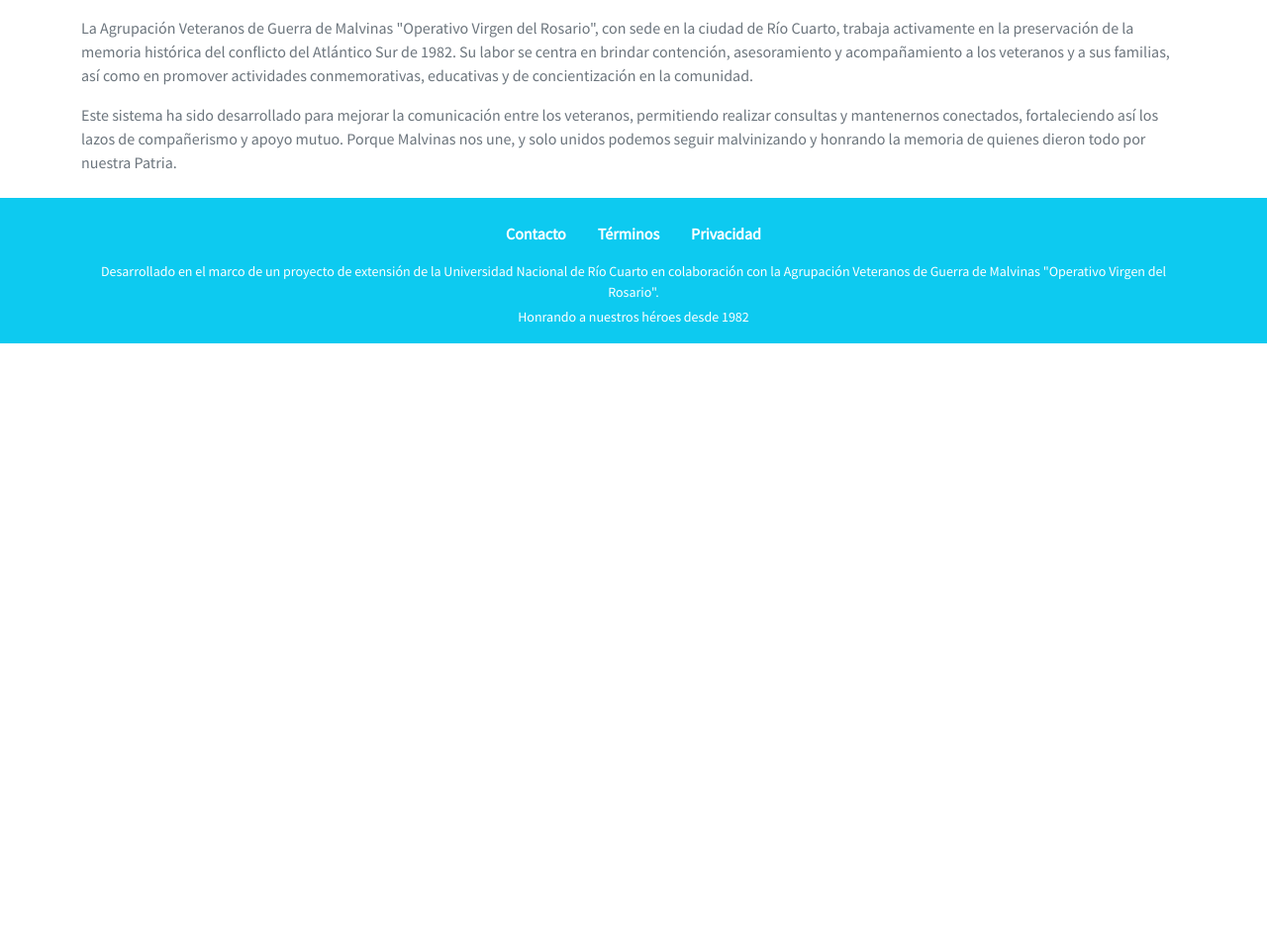
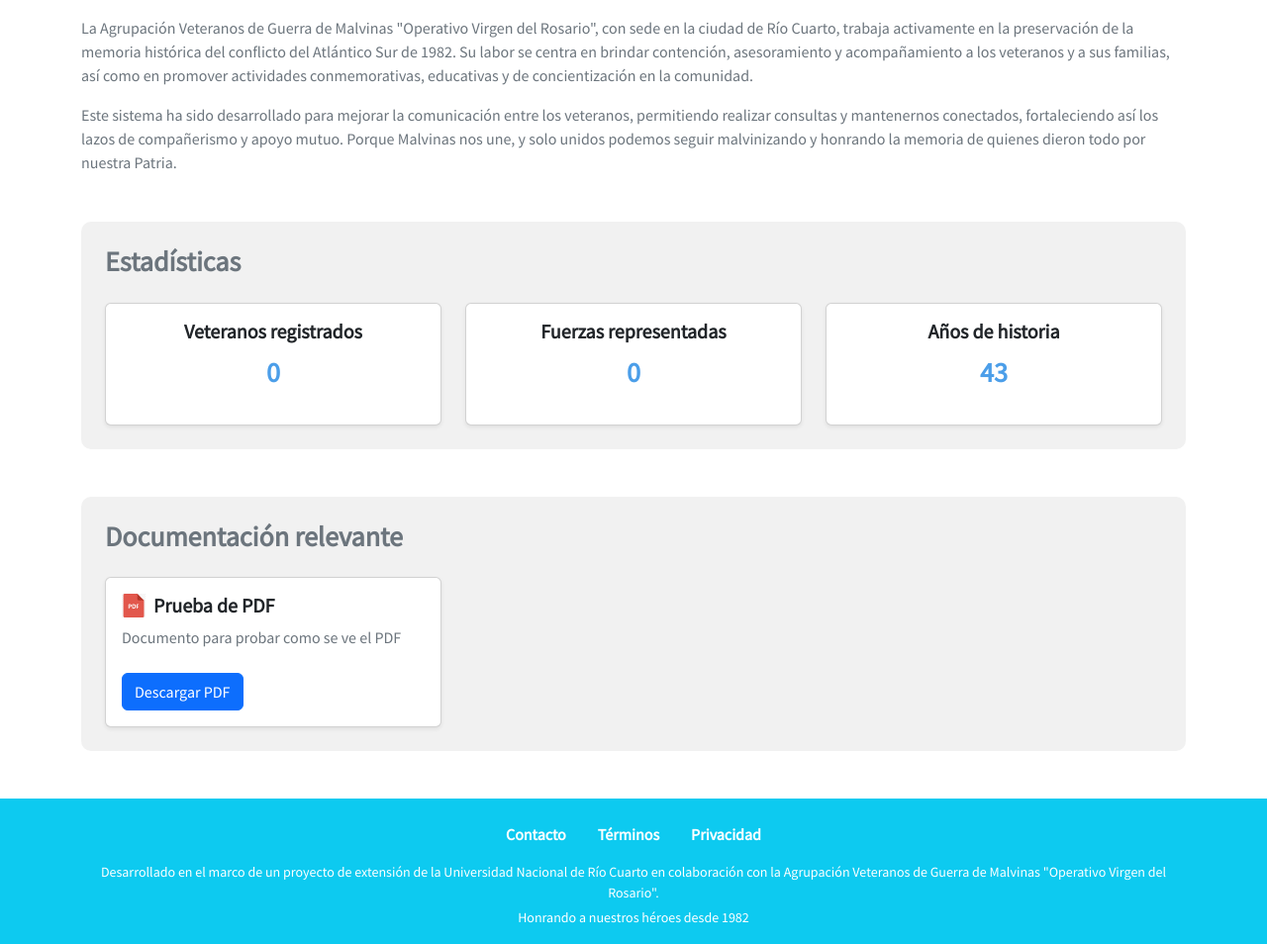
Before and after one commit to AlieniAgustin/proyecto-malvinas-unrc-2025, a Flask app: page / in a window 1280 px wide. Shown: the part 148-1102 px from the top of the page at 99% size. Before the commit the page ends 495 px from the top, so only its background shows below. Run offline with Flask 3, Linux system fonts and the light colour scheme; data comes from the database, SQL or seed files in the repository; both versions use the stored data as it was after the commit; data that the repository does not hold is empty.

Commit message:
modify start.html

```diff
--- a/app/routes.py
+++ b/app/routes.py
@@ -5,7 +5,21 @@ bp = Blueprint('main', __name__)
 
 @bp.route('/')
 def start():
-    return render_template('start.html')
+    db = get_db()
+    cursor = db.cursor(dictionary = True) # para que fetch devuelva diccionarios
+
+    cursor.execute("SELECT COUNT(dni_veterano) AS total_veteranos FROM veterano")
+    total_veteranos = cursor.fetchone()['total_veteranos']
+
+    cursor.execute("SELECT COUNT(id_fuerza) AS total_fuerzas FROM fuerza")
+    total_fuerzas = cursor.fetchone()['total_fuerzas']
+
+    cursor.execute("SELECT nombre, descripcion, ruta_archivo FROM documento")
+    documentos = cursor.fetchall()
+
+    cursor.close()
+
+    return render_template('start.html',total_veteranos = total_veteranos, total_fuerzas = total_fuerzas, documentos = documentos)
 
 @bp.route('/buscar')
 def buscar():
--- a/app/templates/start.html
+++ b/app/templates/start.html
@@ -1,13 +1,75 @@
 {% extends "base.html" %}
-
 {% block title %}Inicio{% endblock %}
 
 {% block content %}
   <h1 class="text-black fw-bold mb-3">Sistema de Gestión de Veteranos de Guerra de Malvinas</h1>
+
   <p class="text-secondary">
     La Agrupación Veteranos de Guerra de Malvinas "Operativo Virgen del Rosario", con sede en la ciudad de Río Cuarto, trabaja activamente en la preservación de la memoria histórica del conflicto del Atlántico Sur de 1982. Su labor se centra en brindar contención, asesoramiento y acompañamiento a los veteranos y a sus familias, así como en promover actividades conmemorativas, educativas y de concientización en la comunidad.
   </p>
   <p class="text-secondary">
     Este sistema ha sido desarrollado para mejorar la comunicación entre los veteranos, permitiendo realizar consultas y mantenernos conectados, fortaleciendo así los lazos de compañerismo y apoyo mutuo. Porque Malvinas nos une, y solo unidos podemos seguir malvinizando y honrando la memoria de quienes dieron todo por nuestra Patria.
   </p>
+
+  <!-- Contenedor gris -->
+  <div class="p-4 my-5" style="background-color: #f1f1f1; border-radius: 10px;">
+    <h3 class="fw-bold mb-4">Estadísticas</h3>
+
+    <div class="row g-4">
+      <!-- Card 1 -->
+      <div class="col-md-4">
+        <div class="card shadow-sm h-100">
+          <div class="card-body text-center">
+            <h5 class="fw-bold">Veteranos registrados</h5>
+            <p class="fs-3 fw-bold" style="color: #4B9EE9;">{{ total_veteranos }}</p>
+          </div>
+        </div>
+      </div>
+
+      <!-- Card 2 -->
+      <div class="col-md-4">
+        <div class="card shadow-sm h-100">
+          <div class="card-body text-center">
+            <h5 class="fw-bold">Fuerzas representadas</h5>
+            <p class="fs-3 fw-bold" style="color: #4B9EE9;">{{ total_fuerzas }}</p>
+          </div>
+        </div>
+      </div>
+
+      <!-- Card 3 -->
+      <div class="col-md-4">
+        <div class="card shadow-sm h-100">
+          <div class="card-body text-center">
+            <h5 class="fw-bold">Años de historia</h5>
+            <p class="fs-3 fw-bold" style="color: #4B9EE9;">43</p>
+          </div>
+        </div>
+      </div>
+    </div>
+  </div>
+
+
+  <!-- Documentación -->
+  <div class="p-4 my-5" style="background-color: #f1f1f1; border-radius: 10px;">
+    <h3 class="fw-bold mb-4">Documentación relevante</h3>
+
+    <div class="row g-4">
+      {% for doc in documentos %}
+      <div class="col-md-4">
+        <div class="card h-100 shadow-sm">
+          <div class="card-body">
+            <div class="d-flex align-items-center mb-2">
+              <img src="{{ url_for('static', filename='img/pdf_icon.png') }}" alt="PDF" style="width: 24px; height: 24px;" class="me-2">
+              <h5 class="fw-bold mb-0">{{ doc.nombre }}</h5>
+            </div>
+            <p class="text-secondary">{{ doc.descripcion }}</p>
+            <a href="{{ url_for('static', filename=doc.ruta_archivo|replace('static/', '')) }}" class="btn btn-primary mt-2">
+                Descargar PDF
+            </a>
+          </div>
+        </div>
+      </div>
+      {% endfor %}
+    </div>
+  </div>
 {% endblock %}
```
Also changed, not shown: db/schema.sql (+15 -3 lines), app/static/img/pdf_icon.png (added), 1 other file.
